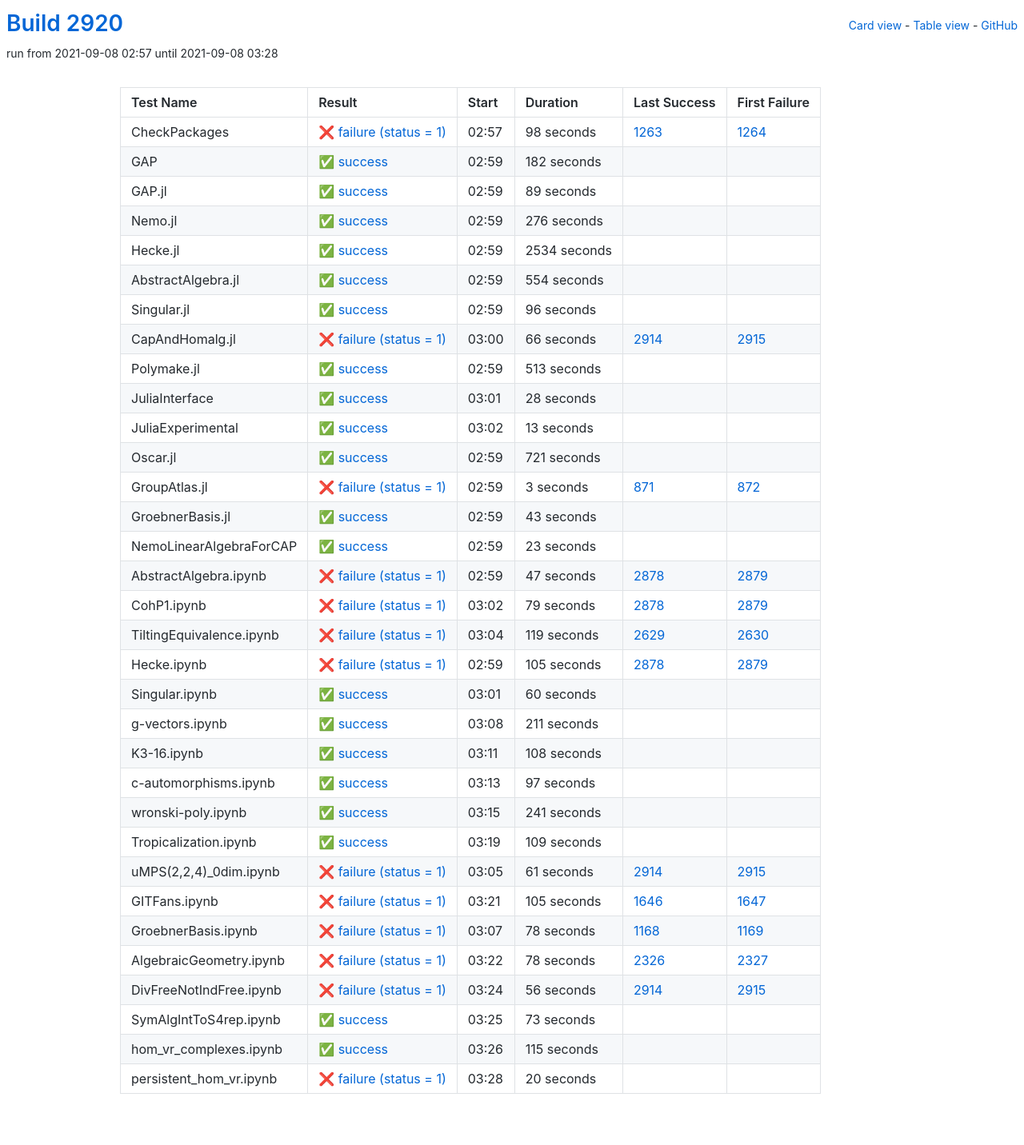
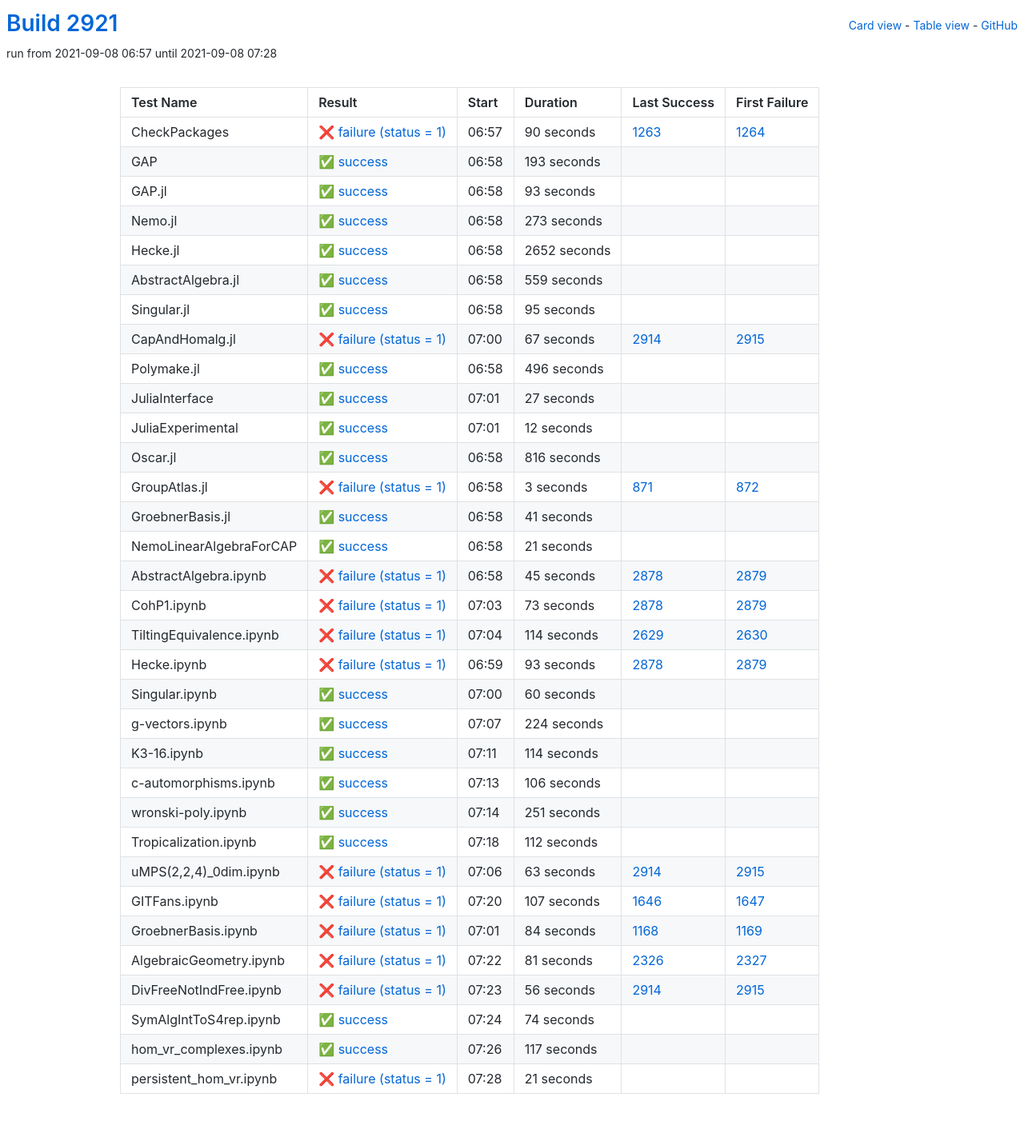
Before and after one commit to oscar-system/oscar-ci-status-stable, a Jekyll site: the page built from table.html, in a window 1280 px wide. Shown: the whole page at 80% size. Built offline with Jekyll 4.4.1, drawn with Linux system fonts in a browser that asks for light colours.

Commit message:
Build #2921

```diff
--- a/_data/ci.yml
+++ b/_data/ci.yml
@@ -1,6 +1,6 @@
 ---
-build: 2920
-build_url: https://oscarci.mathematik.uni-kl.de/job/oscar-stable/2920/
+build: 2921
+build_url: https://oscarci.mathematik.uni-kl.de/job/oscar-stable/2921/
 job: oscar-stable
 organization: oscar-system
 repo: oscar-ci-status-stable
@@ -8,152 +8,152 @@ repourl: https://github.com/oscar-system/oscar-ci-status-stable
 tests:
 - name: CheckPackages
   id: checkpackages
-  log: https://oscarci.mathematik.uni-kl.de/job/oscar-stable/2920/artifact/logs/build-2920/CheckPackages.log
-  start: 2021-09-08 02:57
+  log: https://oscarci.mathematik.uni-kl.de/job/oscar-stable/2921/artifact/logs/build-2921/CheckPackages.log
+  start: 2021-09-08 06:57
   success: false
   exitcode: 1
   status: failure
-  duration: 98
+  duration: 90
   last_success: 1263
   last_success_url: https://oscarci.mathematik.uni-kl.de/job/oscar-stable/1263/
   first_failure: 1264
   first_failure_url: https://oscarci.mathematik.uni-kl.de/job/oscar-stable/1264/
 - name: GAP
   id: gap
-  log: https://oscarci.mathematik.uni-kl.de/job/oscar-stable/2920/artifact/logs/build-2920/GAP.log
-  start: 2021-09-08 02:59
+  log: https://oscarci.mathematik.uni-kl.de/job/oscar-stable/2921/artifact/logs/build-2921/GAP.log
+  start: 2021-09-08 06:58
   success: true
   exitcode: 0
   status: success
-  duration: 182
+  duration: 193
   last_success: false
   last_success_url:
   first_failure: false
   first_failure_url:
 - name: GAP.jl
   id: gap-jl
-  log: https://oscarci.mathematik.uni-kl.de/job/oscar-stable/2920/artifact/logs/build-2920/GAP.jl.log
-  start: 2021-09-08 02:59
+  log: https://oscarci.mathematik.uni-kl.de/job/oscar-stable/2921/artifact/logs/build-2921/GAP.jl.log
+  start: 2021-09-08 06:58
   success: true
   exitcode: 0
   status: success
-  duration: 89
+  duration: 93
   last_success: false
   last_success_url:
   first_failure: false
   first_failure_url:
 - name: Nemo.jl
   id: nemo-jl
-  log: https://oscarci.mathematik.uni-kl.de/job/oscar-stable/2920/artifact/logs/build-2920/Nemo.jl.log
-  start: 2021-09-08 02:59
+  log: https://oscarci.mathematik.uni-kl.de/job/oscar-stable/2921/artifact/logs/build-2921/Nemo.jl.log
+  start: 2021-09-08 06:58
   success: true
   exitcode: 0
   status: success
-  duration: 276
+  duration: 273
   last_success: false
   last_success_url:
   first_failure: false
   first_failure_url:
 - name: Hecke.jl
   id: hecke-jl
-  log: https://oscarci.mathematik.uni-kl.de/job/oscar-stable/2920/artifact/logs/build-2920/Hecke.jl.log
-  start: 2021-09-08 02:59
+  log: https://oscarci.mathematik.uni-kl.de/job/oscar-stable/2921/artifact/logs/build-2921/Hecke.jl.log
+  start: 2021-09-08 06:58
   success: true
   exitcode: 0
   status: success
-  duration: 2534
+  duration: 2652
   last_success: false
   last_success_url:
   first_failure: false
   first_failure_url:
 - name: AbstractAlgebra.jl
   id: abstractalgebra-jl
-  log: https://oscarci.mathematik.uni-kl.de/job/oscar-stable/2920/artifact/logs/build-2920/AbstractAlgebra.jl.log
-  start: 2021-09-08 02:59
+  log: https://oscarci.mathematik.uni-kl.de/job/oscar-stable/2921/artifact/logs/build-2921/AbstractAlgebra.jl.log
+  start: 2021-09-08 06:58
   success: true
   exitcode: 0
   status: success
-  duration: 554
+  duration: 559
   last_success: false
   last_success_url:
   first_failure: false
   first_failure_url:
 - name: Singular.jl
   id: singular-jl
-  log: https://oscarci.mathematik.uni-kl.de/job/oscar-stable/2920/artifact/logs/build-2920/Singular.jl.log
-  start: 2021-09-08 02:59
+  log: https://oscarci.mathematik.uni-kl.de/job/oscar-stable/2921/artifact/logs/build-2921/Singular.jl.log
+  start: 2021-09-08 06:58
   success: true
   exitcode: 0
   status: success
-  duration: 96
+  duration: 95
   last_success: false
   last_success_url:
   first_failure: false
   first_failure_url:
 - name: CapAndHomalg.jl
   id: capandhomalg-jl
-  log: https://oscarci.mathematik.uni-kl.de/job/oscar-stable/2920/artifact/logs/build-2920/CapAndHomalg.jl.log
-  start: 2021-09-08 03:00
+  log: https://oscarci.mathematik.uni-kl.de/job/oscar-stable/2921/artifact/logs/build-2921/CapAndHomalg.jl.log
+  start: 2021-09-08 07:00
   success: false
   exitcode: 1
   status: failure
-  duration: 66
+  duration: 67
   last_success: 2914
   last_success_url: https://oscarci.mathematik.uni-kl.de/job/oscar-stable/2914/
   first_failure: 2915
   first_failure_url: https://oscarci.mathematik.uni-kl.de/job/oscar-stable/2915/
 - name: Polymake.jl
   id: polymake-jl
-  log: https://oscarci.mathematik.uni-kl.de/job/oscar-stable/2920/artifact/logs/build-2920/Polymake.jl.log
-  start: 2021-09-08 02:59
+  log: https://oscarci.mathematik.uni-kl.de/job/oscar-stable/2921/artifact/logs/build-2921/Polymake.jl.log
+  start: 2021-09-08 06:58
   success: true
   exitcode: 0
   status: success
-  duration: 513
+  duration: 496
   last_success: false
   last_success_url:
   first_failure: false
   first_failure_url:
 - name: JuliaInterface
   id: juliainterface
-  log: https://oscarci.mathematik.uni-kl.de/job/oscar-stable/2920/artifact/logs/build-2920/JuliaInterface.log
-  start: 2021-09-08 03:01
+  log: https://oscarci.mathematik.uni-kl.de/job/oscar-stable/2921/artifact/logs/build-2921/JuliaInterface.log
+  start: 2021-09-08 07:01
   success: true
   exitcode: 0
   status: success
-  duration: 28
+  duration: 27
   last_success: false
   last_success_url:
   first_failure: false
   first_failure_url:
 - name: JuliaExperimental
   id: juliaexperimental
-  log: https://oscarci.mathematik.uni-kl.de/job/oscar-stable/2920/artifact/logs/build-2920/JuliaExperimental.log
-  start: 2021-09-08 03:02
+  log: https://oscarci.mathematik.uni-kl.de/job/oscar-stable/2921/artifact/logs/build-2921/JuliaExperimental.log
+  start: 2021-09-08 07:01
   success: true
   exitcode: 0
   status: success
-  duration: 13
+  duration: 12
   last_success: false
   last_success_url:
   first_failure: false
   first_failure_url:
 - name: Oscar.jl
   id: oscar-jl
-  log: https://oscarci.mathematik.uni-kl.de/job/oscar-stable/2920/artifact/logs/build-2920/Oscar.jl.log
-  start: 2021-09-08 02:59
+  log: https://oscarci.mathematik.uni-kl.de/job/oscar-stable/2921/artifact/logs/build-2921/Oscar.jl.log
+  start: 2021-09-08 06:58
   success: true
   exitcode: 0
   status: success
-  duration: 721
+  duration: 816
   last_success: false
   last_success_url:
   first_failure: false
   first_failure_url:
 - name: GroupAtlas.jl
   id: groupatlas-jl
-  log: https://oscarci.mathematik.uni-kl.de/job/oscar-stable/2920/artifact/logs/build-2920/GroupAtlas.jl.log
-  start: 2021-09-08 02:59
+  log: https://oscarci.mathematik.uni-kl.de/job/oscar-stable/2921/artifact/logs/build-2921/GroupAtlas.jl.log
+  start: 2021-09-08 06:58
   success: false
   exitcode: 1
   status: failure
@@ -164,80 +164,80 @@ tests:
   first_failure_url: https://oscarci.mathematik.uni-kl.de/job/oscar-stable/872/
 - name: GroebnerBasis.jl
   id: groebnerbasis-jl
-  log: https://oscarci.mathematik.uni-kl.de/job/oscar-stable/2920/artifact/logs/build-2920/GroebnerBasis.jl.log
-  start: 2021-09-08 02:59
+  log: https://oscarci.mathematik.uni-kl.de/job/oscar-stable/2921/artifact/logs/build-2921/GroebnerBasis.jl.log
+  start: 2021-09-08 06:58
   success: true
   exitcode: 0
   status: success
-  duration: 43
+  duration: 41
   last_success: false
   last_success_url:
   first_failure: false
   first_failure_url:
 - name: NemoLinearAlgebraForCAP
   id: nemolinearalgebraforcap
-  log: https://oscarci.mathematik.uni-kl.de/job/oscar-stable/2920/artifact/logs/build-2920/NemoLinearAlgebraForCAP.log
-  start: 2021-09-08 02:59
+  log: https://oscarci.mathematik.uni-kl.de/job/oscar-stable/2921/artifact/logs/build-2921/NemoLinearAlgebraForCAP.log
+  start: 2021-09-08 06:58
   success: true
   exitcode: 0
   status: success
-  duration: 23
+  duration: 21
   last_success: false
   last_success_url:
   first_failure: false
   first_failure_url:
 - name: AbstractAlgebra.ipynb
   id: abstractalgebra-ipynb
-  log: https://oscarci.mathematik.uni-kl.de/job/oscar-stable/2920/artifact/logs/build-2920/AbstractAlgebra.ipynb.log
-  start: 2021-09-08 02:59
+  log: https://oscarci.mathematik.uni-kl.de/job/oscar-stable/2921/artifact/logs/build-2921/AbstractAlgebra.ipynb.log
+  start: 2021-09-08 06:58
   success: false
   exitcode: 1
   status: failure
-  duration: 47
+  duration: 45
   last_success: 2878
   last_success_url: https://oscarci.mathematik.uni-kl.de/job/oscar-stable/2878/
   first_failure: 2879
   first_failure_url: https://oscarci.mathematik.uni-kl.de/job/oscar-stable/2879/
 - name: CohP1.ipynb
   id: cohp1-ipynb
-  log: https://oscarci.mathematik.uni-kl.de/job/oscar-stable/2920/artifact/logs/build-2920/CohP1.ipynb.log
-  start: 2021-09-08 03:02
+  log: https://oscarci.mathematik.uni-kl.de/job/oscar-stable/2921/artifact/logs/build-2921/CohP1.ipynb.log
+  start: 2021-09-08 07:03
   success: false
   exitcode: 1
   status: failure
-  duration: 79
+  duration: 73
   last_success: 2878
   last_success_url: https://oscarci.mathematik.uni-kl.de/job/oscar-stable/2878/
   first_failure: 2879
   first_failure_url: https://oscarci.mathematik.uni-kl.de/job/oscar-stable/2879/
 - name: TiltingEquivalence.ipynb
   id: tiltingequivalence-ipynb
-  log: https://oscarci.mathematik.uni-kl.de/job/oscar-stable/2920/artifact/logs/build-2920/TiltingEquivalence.ipynb.log
-  start: 2021-09-08 03:04
+  log: https://oscarci.mathematik.uni-kl.de/job/oscar-stable/2921/artifact/logs/build-2921/TiltingEquivalence.ipynb.log
+  start: 2021-09-08 07:04
   success: false
   exitcode: 1
   status: failure
-  duration: 119
+  duration: 114
   last_success: 2629
   last_success_url: https://oscarci.mathematik.uni-kl.de/job/oscar-stable/2629/
   first_failure: 2630
   first_failure_url: https://oscarci.mathematik.uni-kl.de/job/oscar-stable/2630/
 - name: Hecke.ipynb
   id: hecke-ipynb
-  log: https://oscarci.mathematik.uni-kl.de/job/oscar-stable/2920/artifact/logs/build-2920/Hecke.ipynb.log
-  start: 2021-09-08 02:59
+  log: https://oscarci.mathematik.uni-kl.de/job/oscar-stable/2921/artifact/logs/build-2921/Hecke.ipynb.log
+  start: 2021-09-08 06:59
   success: false
   exitcode: 1
   status: failure
-  duration: 105
+  duration: 93
   last_success: 2878
   last_success_url: https://oscarci.mathematik.uni-kl.de/job/oscar-stable/2878/
   first_failure: 2879
   first_failure_url: https://oscarci.mathematik.uni-kl.de/job/oscar-stable/2879/
 - name: Singular.ipynb
   id: singular-ipynb
-  log: https://oscarci.mathematik.uni-kl.de/job/oscar-stable/2920/artifact/logs/build-2920/Singular.ipynb.log
-  start: 2021-09-08 03:01
+  log: https://oscarci.mathematik.uni-kl.de/job/oscar-stable/2921/artifact/logs/build-2921/Singular.ipynb.log
+  start: 2021-09-08 07:00
   success: true
   exitcode: 0
   status: success
@@ -248,116 +248,116 @@ tests:
   first_failure_url:
 - name: g-vectors.ipynb
   id: g-vectors-ipynb
-  log: https://oscarci.mathematik.uni-kl.de/job/oscar-stable/2920/artifact/logs/build-2920/g-vectors.ipynb.log
-  start: 2021-09-08 03:08
+  log: https://oscarci.mathematik.uni-kl.de/job/oscar-stable/2921/artifact/logs/build-2921/g-vectors.ipynb.log
+  start: 2021-09-08 07:07
   success: true
   exitcode: 0
   status: success
-  duration: 211
+  duration: 224
   last_success: false
   last_success_url:
   first_failure: false
   first_failure_url:
 - name: K3-16.ipynb
   id: k3-16-ipynb
-  log: https://oscarci.mathematik.uni-kl.de/job/oscar-stable/2920/artifact/logs/build-2920/K3-16.ipynb.log
-  start: 2021-09-08 03:11
+  log: https://oscarci.mathematik.uni-kl.de/job/oscar-stable/2921/artifact/logs/build-2921/K3-16.ipynb.log
+  start: 2021-09-08 07:11
   success: true
   exitcode: 0
   status: success
-  duration: 108
+  duration: 114
   last_success: false
   last_success_url:
   first_failure: false
   first_failure_url:
 - name: c-automorphisms.ipynb
   id: c-automorphisms-ipynb
-  log: https://oscarci.mathematik.uni-kl.de/job/oscar-stable/2920/artifact/logs/build-2920/c-automorphisms.ipynb.log
-  start: 2021-09-08 03:13
+  log: https://oscarci.mathematik.uni-kl.de/job/oscar-stable/2921/artifact/logs/build-2921/c-automorphisms.ipynb.log
+  start: 2021-09-08 07:13
   success: true
   exitcode: 0
   status: success
-  duration: 97
+  duration: 106
   last_success: false
   last_success_url:
   first_failure: false
   first_failure_url:
 - name: wronski-poly.ipynb
   id: wronski-poly-ipynb
-  log: https://oscarci.mathematik.uni-kl.de/job/oscar-stable/2920/artifact/logs/build-2920/wronski-poly.ipynb.log
-  start: 2021-09-08 03:15
+  log: https://oscarci.mathematik.uni-kl.de/job/oscar-stable/2921/artifact/logs/build-2921/wronski-poly.ipynb.log
+  start: 2021-09-08 07:14
   success: true
   exitcode: 0
   status: success
-  duration: 241
+  duration: 251
   last_success: false
   last_success_url:
   first_failure: false
   first_failure_url:
 - name: Tropicalization.ipynb
   id: tropicalization-ipynb
-  log: https://oscarci.mathematik.uni-kl.de/job/oscar-stable/2920/artifact/logs/build-2920/Tropicalization.ipynb.log
-  start: 2021-09-08 03:19
+  log: https://oscarci.mathematik.uni-kl.de/job/oscar-stable/2921/artifact/logs/build-2921/Tropicalization.ipynb.log
+  start: 2021-09-08 07:18
   success: true
   exitcode: 0
   status: success
-  duration: 109
+  duration: 112
   last_success: false
   last_success_url:
   first_failure: false
   first_failure_url:
 - name: uMPS(2,2,4)_0dim.ipynb
   id: umps-2-2-4-0dim-ipynb
-  log: https://oscarci.mathematik.uni-kl.de/job/oscar-stable/2920/artifact/logs/build-2920/uMPS-2-2-4-_0dim.ipynb.log
-  start: 2021-09-08 03:05
+  log: https://oscarci.mathematik.uni-kl.de/job/oscar-stable/2921/artifact/logs/build-2921/uMPS-2-2-4-_0dim.ipynb.log
+  start: 2021-09-08 07:06
   success: false
   exitcode: 1
   status: failure
-  duration: 61
+  duration: 63
   last_success: 2914
   last_success_url: https://oscarci.mathematik.uni-kl.de/job/oscar-stable/2914/
   first_failure: 2915
   first_failure_url: https://oscarci.mathematik.uni-kl.de/job/oscar-stable/2915/
 - name: GITFans.ipynb
   id: gitfans-ipynb
-  log: https://oscarci.mathematik.uni-kl.de/job/oscar-stable/2920/artifact/logs/build-2920/GITFans.ipynb.log
-  start: 2021-09-08 03:21
+  log: https://oscarci.mathematik.uni-kl.de/job/oscar-stable/2921/artifact/logs/build-2921/GITFans.ipynb.log
+  start: 2021-09-08 07:20
   success: false
   exitcode: 1
   status: failure
-  duration: 105
+  duration: 107
   last_success: 1646
   last_success_url: https://oscarci.mathematik.uni-kl.de/job/oscar-stable/1646/
   first_failure: 1647
   first_failure_url: https://oscarci.mathematik.uni-kl.de/job/oscar-stable/1647/
 - name: GroebnerBasis.ipynb
   id: groebnerbasis-ipynb
-  log: https://oscarci.mathematik.uni-kl.de/job/oscar-stable/2920/artifact/logs/build-2920/GroebnerBasis.ipynb.log
-  start: 2021-09-08 03:07
+  log: https://oscarci.mathematik.uni-kl.de/job/oscar-stable/2921/artifact/logs/build-2921/GroebnerBasis.ipynb.log
+  start: 2021-09-08 07:01
   success: false
   exitcode: 1
   status: failure
-  duration: 78
+  duration: 84
   last_success: 1168
   last_success_url: https://oscarci.mathematik.uni-kl.de/job/oscar-stable/1168/
   first_failure: 1169
   first_failure_url: https://oscarci.mathematik.uni-kl.de/job/oscar-stable/1169/
 - name: AlgebraicGeometry.ipynb
   id: algebraicgeometry-ipynb
-  log: https://oscarci.mathematik.uni-kl.de/job/oscar-stable/2920/artifact/logs/build-2920/AlgebraicGeometry.ipynb.log
-  start: 2021-09-08 03:22
+  log: https://oscarci.mathematik.uni-kl.de/job/oscar-stable/2921/artifact/logs/build-2921/AlgebraicGeometry.ipynb.log
+  start: 2021-09-08 07:22
   success: false
   exitcode: 1
   status: failure
-  duration: 78
+  duration: 81
   last_success: 2326
   last_success_url: https://oscarci.mathematik.uni-kl.de/job/oscar-stable/2326/
   first_failure: 2327
   first_failure_url: https://oscarci.mathematik.uni-kl.de/job/oscar-stable/2327/
 - name: DivFreeNotIndFree.ipynb
   id: divfreenotindfree-ipynb
-  log: https://oscarci.mathematik.uni-kl.de/job/oscar-stable/2920/artifact/logs/build-2920/DivFreeNotIndFree.ipynb.log
-  start: 2021-09-08 03:24
+  log: https://oscarci.mathematik.uni-kl.de/job/oscar-stable/2921/artifact/logs/build-2921/DivFreeNotIndFree.ipynb.log
+  start: 2021-09-08 07:23
   success: false
   exitcode: 1
   status: failure
@@ -368,36 +368,36 @@ tests:
   first_failure_url: https://oscarci.mathematik.uni-kl.de/job/oscar-stable/2915/
 - name: SymAlgIntToS4rep.ipynb
   id: symalginttos4rep-ipynb
-  log: https://oscarci.mathematik.uni-kl.de/job/oscar-stable/2920/artifact/logs/build-2920/SymAlgIntToS4rep.ipynb.log
-  start: 2021-09-08 03:25
+  log: https://oscarci.mathematik.uni-kl.de/job/oscar-stable/2921/artifact/logs/build-2921/SymAlgIntToS4rep.ipynb.log
+  start: 2021-09-08 07:24
   success: true
   exitcode: 0
   status: success
-  duration: 73
+  duration: 74
   last_success: false
   last_success_url:
   first_failure: false
   first_failure_url:
 - name: hom_vr_complexes.ipynb
   id: hom-vr-complexes-ipynb
-  log: https://oscarci.mathematik.uni-kl.de/job/oscar-stable/2920/artifact/logs/build-2920/hom_vr_complexes.ipynb.log
-  start: 2021-09-08 03:26
+  log: https://oscarci.mathematik.uni-kl.de/job/oscar-stable/2921/artifact/logs/build-2921/hom_vr_complexes.ipynb.log
+  start: 2021-09-08 07:26
   success: true
   exitcode: 0
   status: success
-  duration: 115
+  duration: 117
   last_success: false
   last_success_url:
   first_failure: false
   first_failure_url:
 - name: persistent_hom_vr.ipynb
   id: persistent-hom-vr-ipynb
-  log: https://oscarci.mathematik.uni-kl.de/job/oscar-stable/2920/artifact/logs/build-2920/persistent_hom_vr.ipynb.log
-  start: 2021-09-08 03:28
+  log: https://oscarci.mathematik.uni-kl.de/job/oscar-stable/2921/artifact/logs/build-2921/persistent_hom_vr.ipynb.log
+  start: 2021-09-08 07:28
   success: false
   exitcode: 1
   status: failure
-  duration: 20
+  duration: 21
   last_success: false
   last_success_url:
   first_failure: false
```
Also changed, not shown: README.md.
